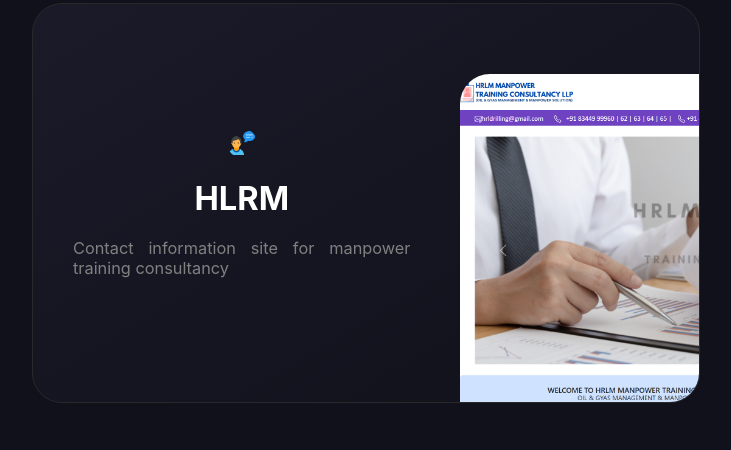
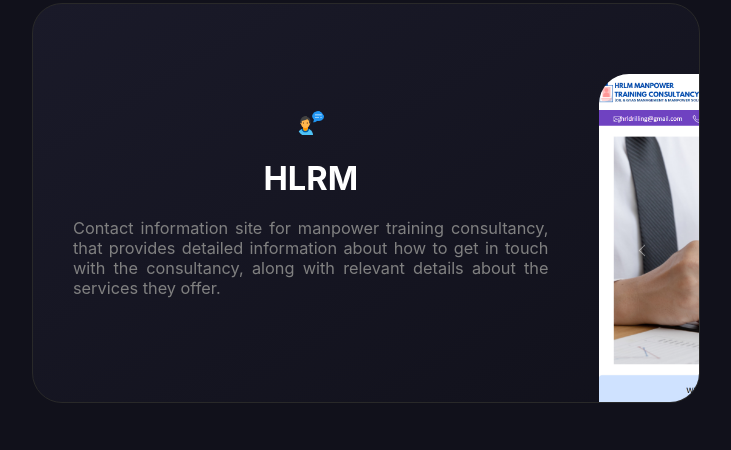
Before and after one commit to NazeemNavas/Muhammad-Nazeem-N-Portfolio, a plain HTML site: page index.html in a window 1280 px wide. Shown: the part 3691-4141 px from the top of the page, without its empty margins (274-1005 px from the left). Drawn offline with nearby package versions, Linux system fonts and the light colour scheme; a web font is replaced by a local one.

Commit message:
projects updated

```diff
--- a/index.html
+++ b/index.html
@@ -479,7 +479,8 @@
                                     <img src="src/png/hlrm.png" alt="pexelicon website favicon" class="faviconforProject" />
                                     <article class="ProjectHeading">HLRM</article>
                                     <p class="ProjectDescription centerone">
-                                        Contact information site for manpower training consultancy
+                                        Contact information site for manpower training consultancy, that provides detailed information about how to get in touch with the consultancy, along with relevant details
+                                        about the services they offer.
                                     </p>
                                     <!-- <div class="project-buttons">
 
```
